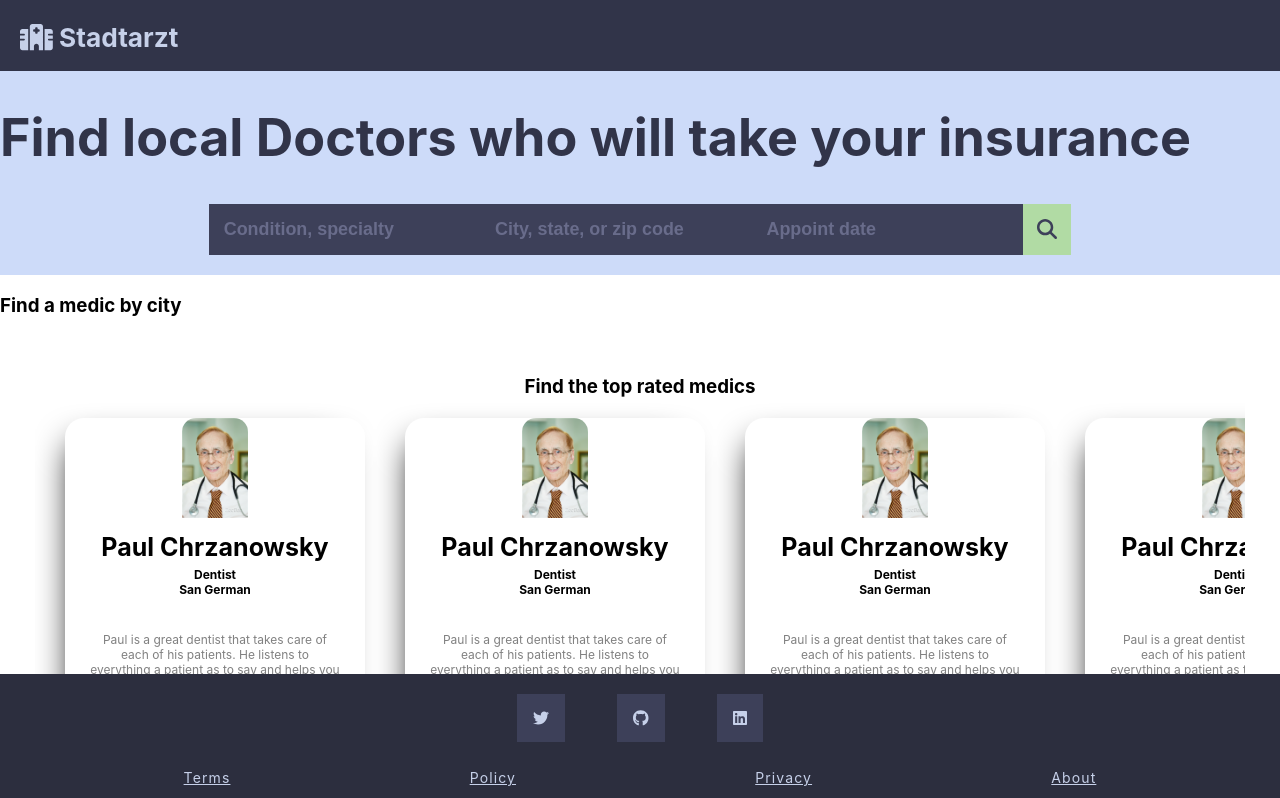
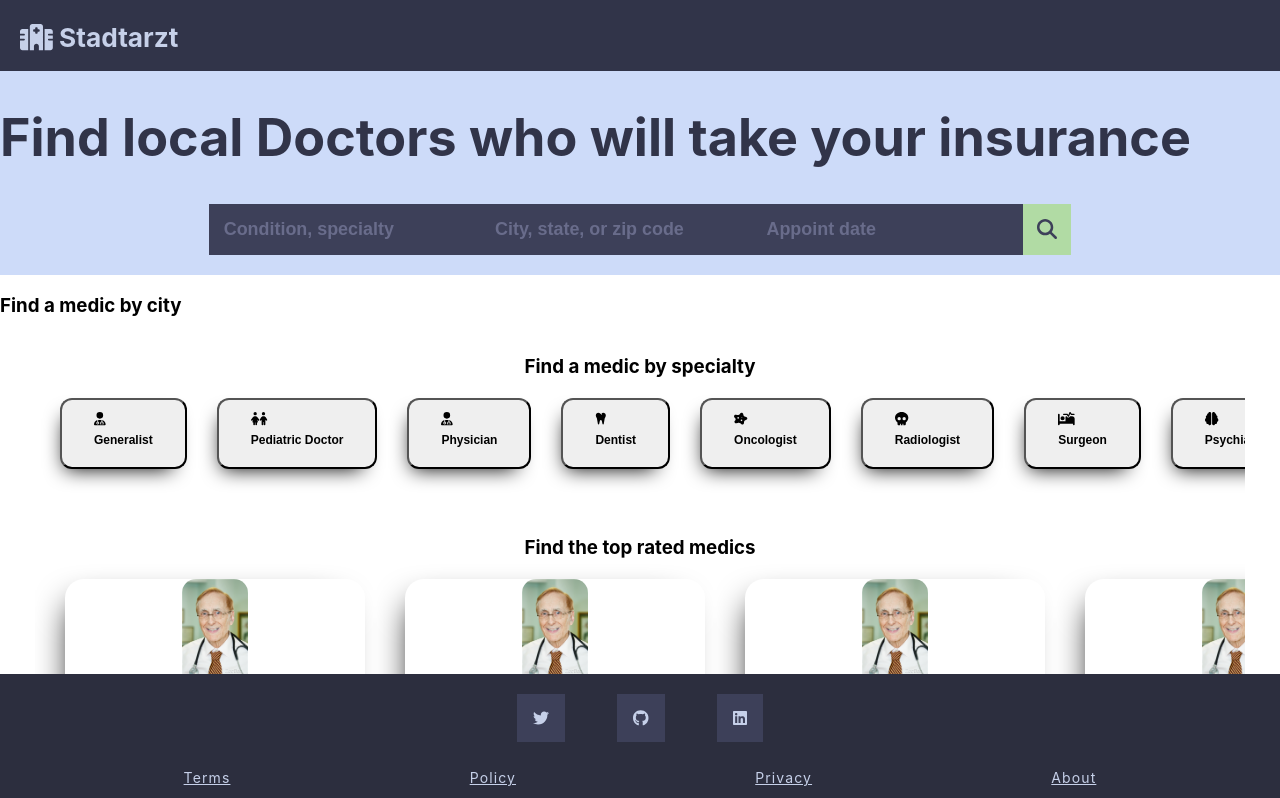
Before and after one commit to uprm-inso-4101-2021-2022-s2/semester-project-team-09-the-bastards, a React (Create React App) app in the folder appoint/appointnent-app/: page / in a window 1280 px wide. Shown: the top 798 px of the page. Built offline with nearby package versions, Linux system fonts and the light colour scheme.

Commit message:
Added buttons to search by specialty

```diff
--- /dev/null
+++ b/appoint/appointnent-app/src/components/categoryButton/index.css
@@ -0,0 +1,20 @@
+
+
+.btn {
+    display: flex;
+    flex-direction: column;
+    padding: 12px 32px;
+    border-radius: 12px;
+    margin-left: 15px;
+    margin-right: 15px;
+    box-shadow: -5px 10px 20px -10px black;
+
+}
+
+.btn:hover {
+    transform: scale(1.2);
+}
+
+.id {
+    font-size: 12px;
+}
--- /dev/null
+++ b/appoint/appointnent-app/src/components/categoryButton/index.jsx
@@ -0,0 +1,25 @@
+import { FontAwesomeIcon } from '@fortawesome/react-fontawesome'
+import './index.css'
+import { useNavigate } from 'react-router-dom'
+
+
+export const Button = ({path, img ,name}) => {
+
+    let navigate = useNavigate();
+
+    const onSubmit = (event) => {
+        event.preventDefault();
+
+        navigate(path,{replace: true});
+    }
+
+    return (
+        <div className='button-wrapper'>
+            <button type='button' className='btn' onClick={onSubmit} >
+                <FontAwesomeIcon icon={img} />
+                <h1 className='id'>{name}</h1>
+            </button>
+
+        </div>
+    )
+}
--- a/appoint/appointnent-app/src/components/home/index.jsx
+++ b/appoint/appointnent-app/src/components/home/index.jsx
@@ -2,12 +2,14 @@ import { Hero } from '../hero';
 import {Fragment } from 'react';
 import { Info } from '../info';
 import { TopRated } from '../topRated';
+import { Specialties } from '../specialties';
 
 export const Home = () => {
     return (
         <Fragment>
             <Hero />
             <Info />
+            <Specialties/>
             <TopRated/>
         </Fragment>
     )
--- /dev/null
+++ b/appoint/appointnent-app/src/components/specialties/index.css
@@ -0,0 +1,26 @@
+.category-wrapper {
+    box-sizing: border-box;
+}
+
+.category-title {
+    display: flex;
+    justify-content: center;
+    margin-bottom: 10px;
+
+}
+
+.category-main {
+    display: flex;
+    justify-content: center;
+}
+
+.category-container {
+    display: inherit;
+    padding-top: 10px;
+    width: 1200px;
+    height: 100px;
+    overflow-x: auto;
+    overflow-y: hidden;
+    white-space: nowrap;
+    padding-left: 10px;
+}
--- /dev/null
+++ b/appoint/appointnent-app/src/components/specialties/index.jsx
@@ -0,0 +1,29 @@
+import './index.css'
+import { Button } from '../categoryButton'
+import {faTooth, faUserDoctor,faChildren,faDisease,faSkull,faBedPulse,faBrain,faArrowRight} from '@fortawesome/free-solid-svg-icons'
+
+export const Specialties = () => {
+
+
+    return (
+        <div className='category-wrapper'>
+            <h3 className='category-title'>Find a medic by specialty</h3>
+            <div className='category-main'>
+                <div className='category-container'>
+                    <Button path="/" name="Generalist" img={faUserDoctor}/>
+                    <Button path="/" name="Pediatric Doctor" img={faChildren}/>
+                    <Button path="/" name="Physician" img={faUserDoctor}/>
+                    <Button path="/" name="Dentist" img={faTooth}/>
+                    <Button path="/" name="Oncologist" img={faDisease}/>
+                    <Button path="/" name="Radiologist" img={faSkull}/>
+                    <Button path="/" name="Surgeon" img={faBedPulse}/>
+                    <Button path="/" name="Psychiatrist" img={faBrain}/>
+                    <Button path="/" name="Orthodontist" img={faTooth}/>
+                    <Button path="/" name="See All" img={faArrowRight}/>
+                </div>
+            </div>
+
+
+        </div>
+    )
+}
```
